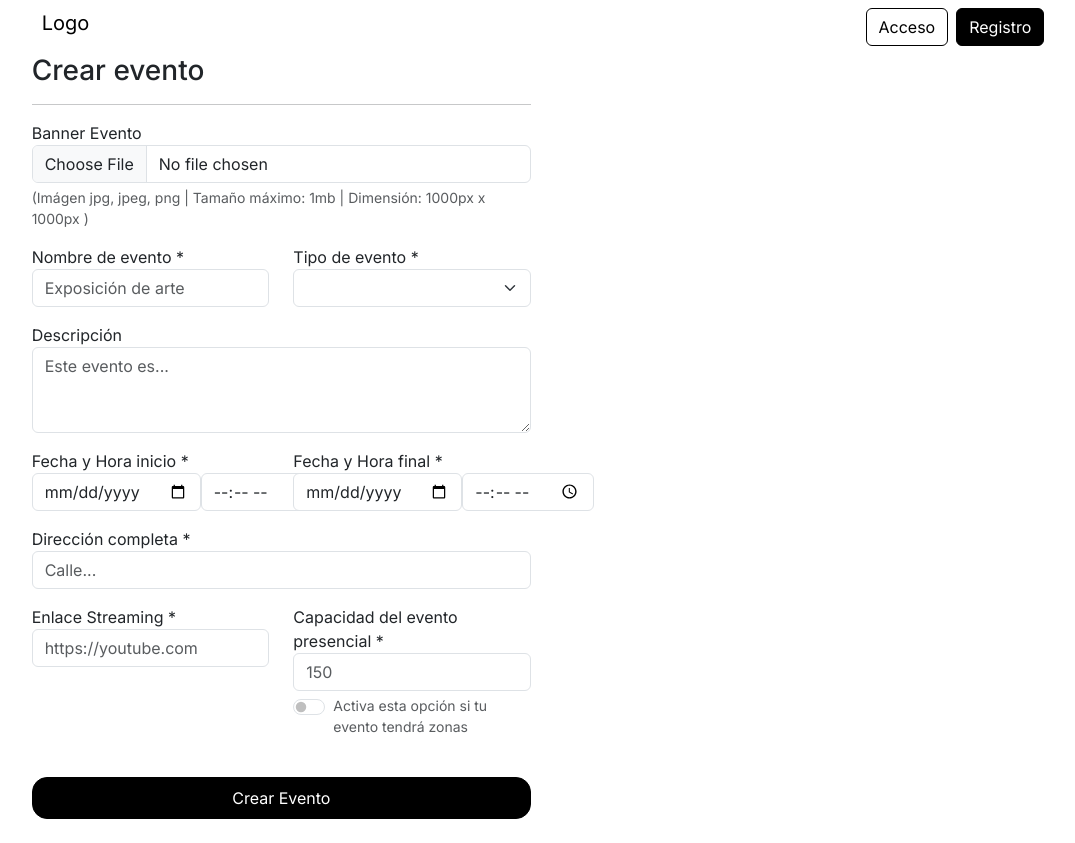
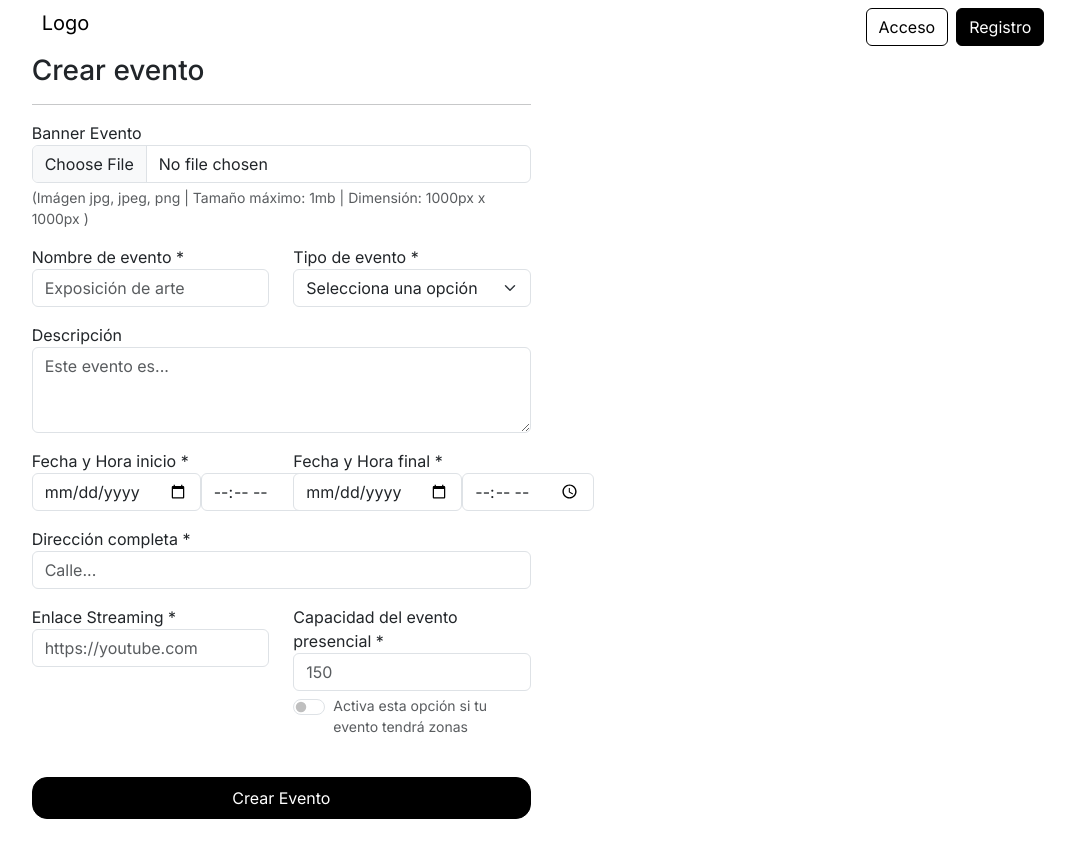
Before and after one commit to thecoello/fronteventapp, an Angular app in the folder front-event-app/: page /crearevento in a window 1280 px wide. Shown: the whole page, without its empty margins (85-1160 px from the left). Built offline with nearby package versions, Linux system fonts and the light colour scheme.

Commit message:
Dropdown con placeholder por defecto en null

```diff
--- a/front-event-app/src/app/components/eventos/creacionevento/creacionevento.component.html
+++ b/front-event-app/src/app/components/eventos/creacionevento/creacionevento.component.html
@@ -30,7 +30,7 @@
                     <div class="mb-3 form-group">
                         <label for="tipoEvento" class="form-label m-0 p-0 m-0 p-0">Tipo de evento *</label>
                         <select (change)="eventOnlineCheck($event)" name="tipoEvento" id="tipoEvento" class="form-select" aria-label="Default select example"  [(ngModel)]="modelEvento.tipoEvento">
-                            <option disabled >Selecciona una opción</option>
+                            <option value="" disabled selected>Selecciona una opción</option>
                             <option value="presencial">Presencial</option>
                             <option value="online">En linea</option>
                         </select>
--- a/front-event-app/src/app/components/eventos/creacionevento/creacionevento.component.ts
+++ b/front-event-app/src/app/components/eventos/creacionevento/creacionevento.component.ts
@@ -1,4 +1,4 @@
-import { Component } from '@angular/core';
+import { Component, OnInit } from '@angular/core';
 import { NgForm } from '@angular/forms';
 import { Event } from 'src/app/models/events';
 import { Zones } from 'src/app/models/zones';
@@ -8,7 +8,7 @@ import { Zones } from 'src/app/models/zones';
   templateUrl: './creacionevento.component.html',
   styleUrls: ['./creacionevento.component.scss']
 })
-export class CreacioneventoComponent {
+export class CreacioneventoComponent implements OnInit {
 
   modelEvento: Event = new Event()
   modelZones: Zones = new Zones()
@@ -24,6 +24,9 @@ export class CreacioneventoComponent {
   eventOnline: boolean = false
 
   constructor() { }
+  ngOnInit(): void {
+    this.modelEvento.tipoEvento = ""
+  }
 
   eventOnlineCheck(event: any){
     event.target.value == "online" ? this.eventOnline = true : this.eventOnline = false
```
